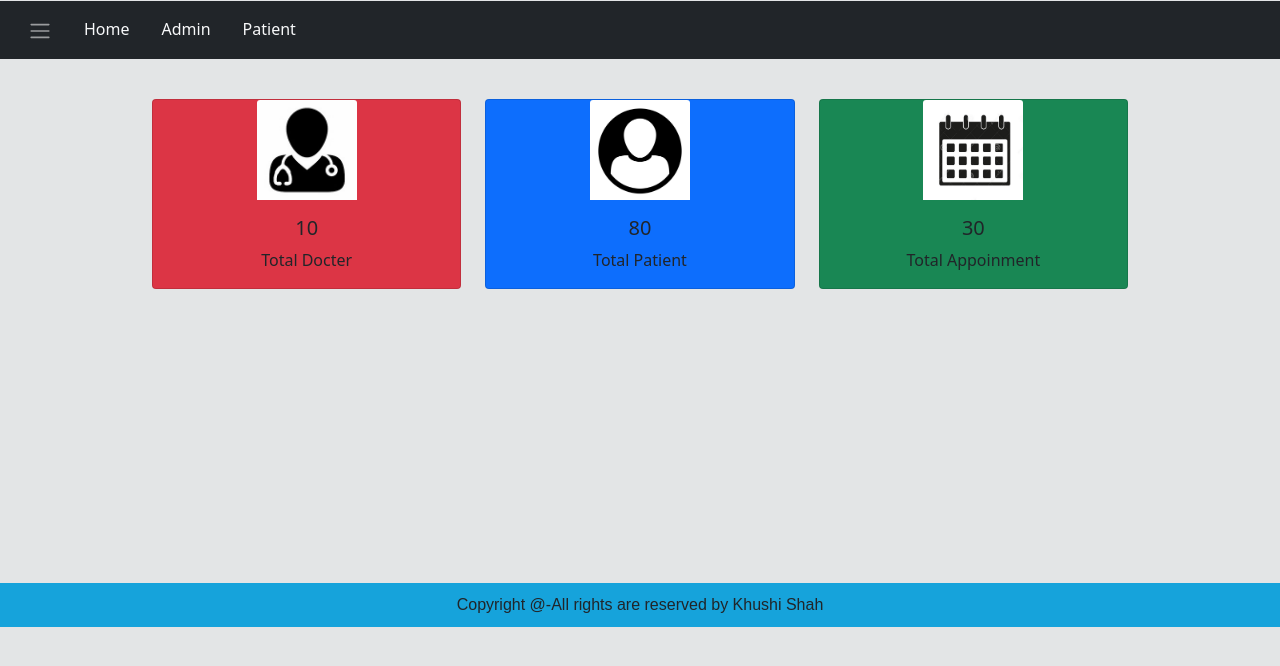
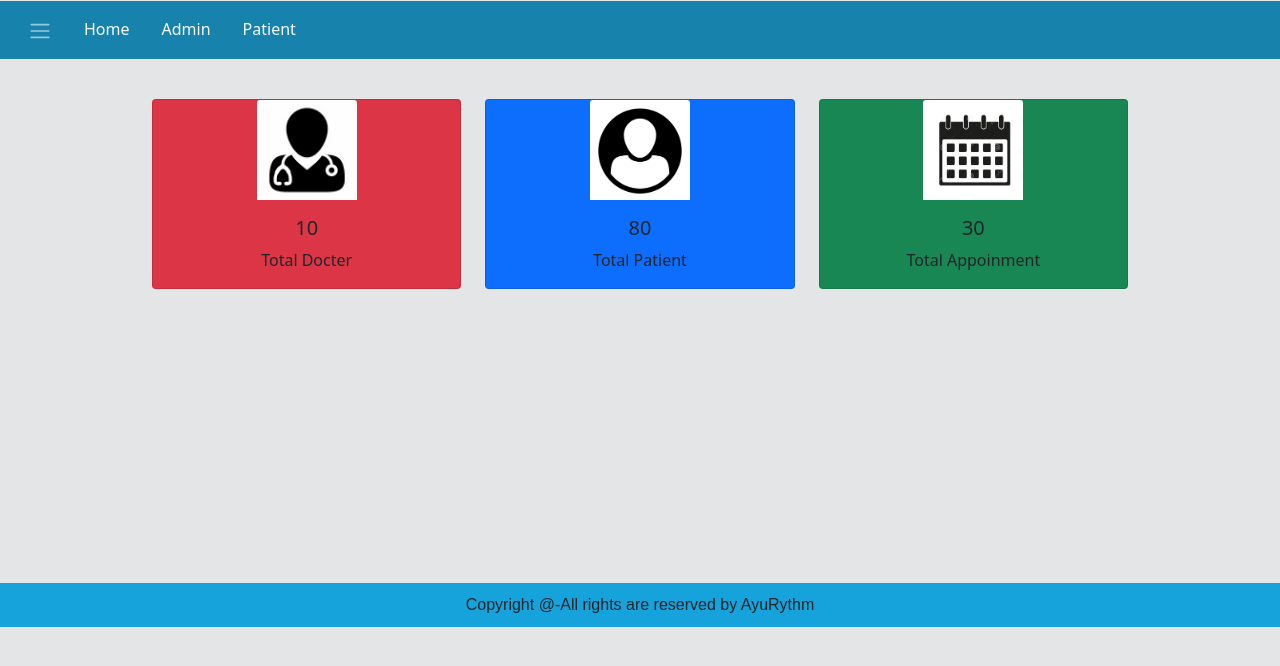
Before and after one commit to Khushi14May/Hospital-Management-Project, a plain HTML site: page Final Project/admin.html in a window 1280 px wide. Drawn offline with nearby package versions, Linux system fonts and the light colour scheme.

Commit message:
Update admin.html

```diff
--- a/Final Project/admin.html
+++ b/Final Project/admin.html
@@ -42,7 +42,7 @@
     -->
 
   `
-  <nav class="navbar navbar-dark bg-dark"  style="margin-top:-23px;">
+  <nav class="navbar navbar-dark "  style="margin-top:-23px; background-color: #1783ad; ">
     <div class="container-fluid">
 
       <ul class="nav nav-pills">
@@ -263,9 +263,9 @@
 
     </table>
   </div>
-  <footer style="background-color:#16a3db; margin-top: 23%;">
+  <footer style="background-color:#16a3db; margin-top: 23%;" class="mainframe">
     <p class="text-footer">
-        Copyright @-All rights are reserved by Khushi Shah
+        Copyright @-All rights are reserved by AyuRythm
     </p>
 
 </footer>
```
